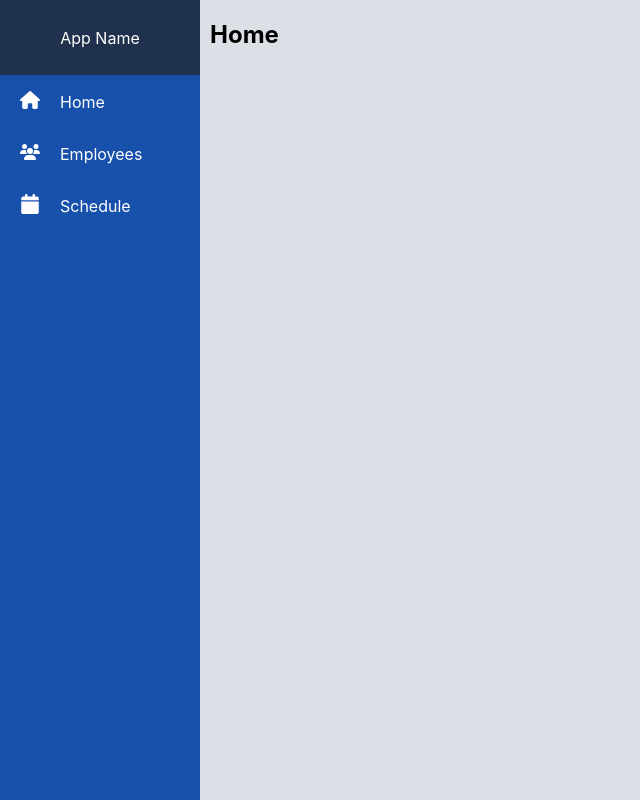
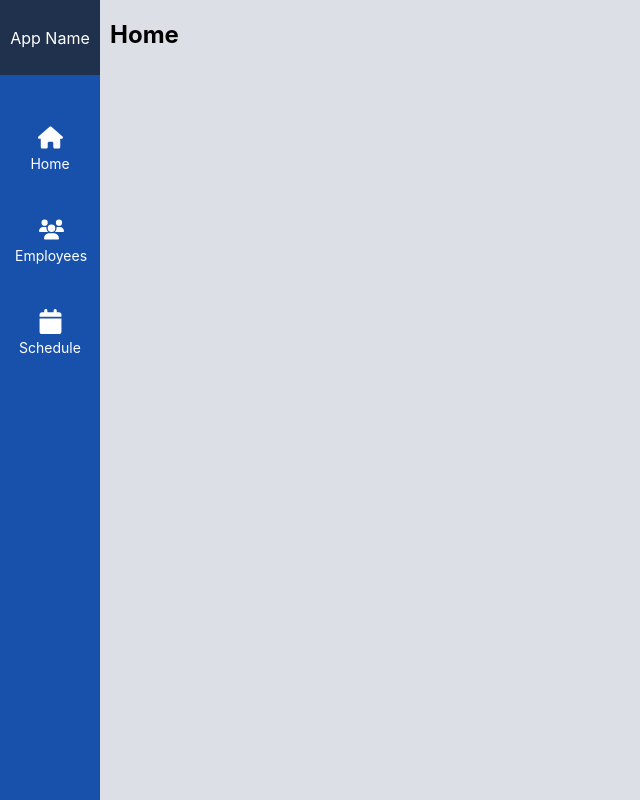
Before and after one commit to matthewray-pgh/workplace-helper, a React (Create React App) app: page / in a window 1280 px wide. Shown: the whole page, without its empty margins (0-640 px from the left). Built offline with nearby package versions, Linux system fonts and the light colour scheme.

Commit message:
feature: resize sidebar menu

```diff
--- a/src/assets/styles/Layout.scss
+++ b/src/assets/styles/Layout.scss
@@ -7,10 +7,9 @@
   background-color: $background-light;
 
   display: grid;
-  grid-template-columns: minmax(50px, 200px) auto;
+  grid-template-columns: minmax(50px, 100px) auto;
 
   &__sidebar {
-    max-width: 200px;
     background-color: $primary;
     color: white;
 
@@ -26,26 +25,34 @@
       font-size: 16px;
     }
 
+    &--menu {
+      padding: 20px 0;
+    }
+
     &--link {
-      padding: 15px;
-      border-left: solid 5px $primary;
+      border-left: solid 5px transparent;
+      border-right: solid 5px transparent;
+      margin: 20px 0;
+      padding: 10px;
+
+      display: grid;
+      place-items: center;
 
       &:hover {
         border-left: solid 5px white;
+        cursor: pointer;
       }
     }
 
     &--link-icon {
-      width: 20px;
-      height: 20px;
-      padding-right: 20px;
+      width: 25px;
+      height: 25px;
     }
 
-    a {
-      color: white;
-      font-size: 16px;
-      text-decoration: none;
-      padding-right: 20px;
+    &--link-text {
+      font-size: 14px;
+      padding: 5px 0;
+      text-align: center;
     }
   }
 
--- a/src/components/Layout.jsx
+++ b/src/components/Layout.jsx
@@ -1,5 +1,5 @@
 import React from 'react';
-import { Link } from 'react-router-dom';
+import { useNavigate } from 'react-router-dom';
 
 import { FontAwesomeIcon } from '@fortawesome/react-fontawesome';
 import { faCalendar, faHouse, faUsers } from '@fortawesome/free-solid-svg-icons';
@@ -30,25 +30,20 @@ const Sidebar = () => {
 }
 
 const SideBarMenu = () => {
+  const navigate = useNavigate();
   return (
     <section className="layout-main__sidebar--menu">
-      <div className="layout-main__sidebar--link">
-        <Link to="/">
-          <FontAwesomeIcon icon={faHouse} className="layout-main__sidebar--link-icon" />
-          <span>Home</span>
-        </Link>
+      <div className="layout-main__sidebar--link" onClick={() => navigate('/')}>
+        <FontAwesomeIcon icon={faHouse} className="layout-main__sidebar--link-icon" />
+        <div className="layout-main__sidebar--link-text">Home</div>
       </div>
-      <div className="layout-main__sidebar--link">
-        <Link to="/employees">
-          <FontAwesomeIcon icon={faUsers} className="layout-main__sidebar--link-icon" />
-          <span>Employees</span>
-        </Link>
+      <div className="layout-main__sidebar--link" onClick={() => navigate('/employees')}>
+        <FontAwesomeIcon icon={faUsers} className="layout-main__sidebar--link-icon" />
+        <div className="layout-main__sidebar--link-text">Employees</div>
       </div>
-      <div className="layout-main__sidebar--link">
-        <Link to="/schedule">
-          <FontAwesomeIcon icon={faCalendar} className="layout-main__sidebar--link-icon" />
-          <span>Schedule</span>
-        </Link>
+      <div className="layout-main__sidebar--link" onClick={() => navigate('/schedule')}>
+        <FontAwesomeIcon icon={faCalendar} className="layout-main__sidebar--link-icon" />
+        <div className="layout-main__sidebar--link-text">Schedule</div>
       </div>
     </section>
   )
```
